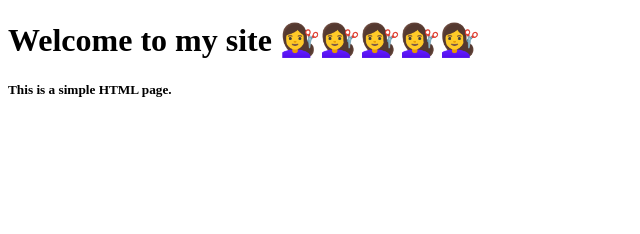
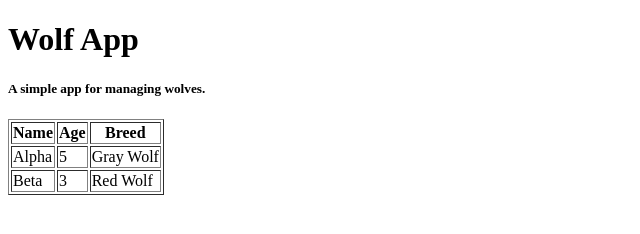
Before and after one commit to AviadDerli/git-huji-2026, a plain HTML site: page index.html in a window 1280 px wide. Shown: the whole page, without its empty margins (0-640 px from the left). Drawn offline with Linux system fonts and the light colour scheme.

Commit message:
change website index file of wolf app

```diff
--- a/index.html
+++ b/index.html
@@ -3,12 +3,27 @@
 <head>
     <meta charset="UTF-8">
     <meta name="viewport" content="width=device-width, initial-scale=1.0">
-    <title>My site</title>
+    <title>Wolf App</title>
 </head>
 <body>
-    <h1>Welcome to my site 💇‍♀️💇‍♀️💇‍♀️💇‍♀️💇‍♀️</h1>
-    <h5>This is a simple HTML page.</h5>
+    <h1>Wolf App</h1>
+    <h5>A simple app for managing wolves.</h5>
 
-
+    <table border="1">
+        <tr>
+            <th>Name</th>
+            <th>Age</th>
+            <th>Breed</th>
+        </tr>
+        <tr>
+            <td>Alpha</td>
+            <td>5</td>
+            <td>Gray Wolf</td>
+        </tr>
+        <tr>
+            <td>Beta</td>
+            <td>3</td>
+            <td>Red Wolf</td>
+        </tr>
 </body>
 </html>
```
